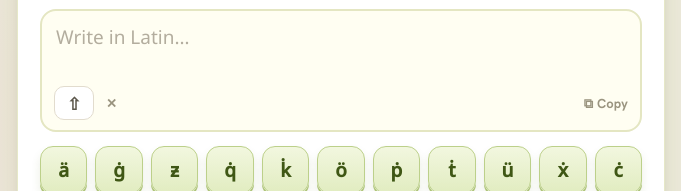
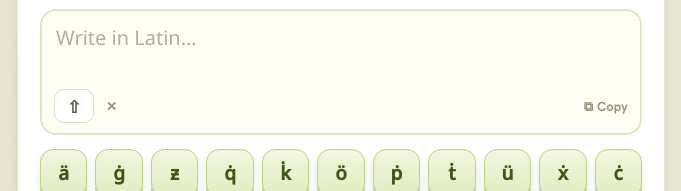
Before and after one commit to DorianMuzi/chechen-latin-script-web, a plain HTML site: page docs/index.html in a window 1280 px wide. Shown: the part 394-585 px from the top of the page, 299-980 px from the left. Drawn offline with Linux system fonts and the light colour scheme.

Commit message:
Web: Latin field one pixel larger than the Cyrillic result (balances the look of the two scripts)
Co-Authored-By: Claude Sonnet 5.5 <noreply@anthropic.com>

```diff
--- a/docs/styles.css
+++ b/docs/styles.css
@@ -472,7 +472,7 @@
     .alpha-field { border: 1px solid var(--n-line); background: var(--n-surface2); border-radius: 12px; padding: 8px 10px; }
     textarea#latInput {
       width: 100%; border: none; outline: none; resize: none; background: transparent; display: block;
-      font: 400 16px/1.5 'Noto Sans', sans-serif; color: var(--accent-strong); min-height: 48px; max-height: 120px;
+      font: 400 17px/1.5 'Noto Sans', sans-serif; color: var(--accent-strong); min-height: 48px; max-height: 120px;
       scrollbar-width: thin; scrollbar-color: var(--n-scroll) transparent;
     }
     .alpha-field-actions { display: flex; align-items: center; justify-content: space-between; margin-top: 4px; }
@@ -827,7 +827,7 @@ body.web .alpha-toggle:hover { background: var(--accent-tint); color: var(--bran
 body.web .alpha-toggle .alpha-glyph { font-size: 18px; width: 22px; }
 body.web .alpha-body { margin-top: 12px; }
 body.web .alpha-field { border: 2px solid var(--border-field); background: var(--surface-field); border-radius: 16px; padding: 10px 12px; }
-body.web textarea#latInput { font-size: 19px; font-weight: 400; color: var(--accent-strong); min-height: 52px; }
+body.web textarea#latInput { font-size: 20px; font-weight: 400; color: var(--accent-strong); min-height: 52px; }
 body.web .alpha-field-actions .btn-copy { font-weight: 700; }
 body.web .alpha-shift { height: 34px; min-width: 40px; border-radius: 10px; border-width: 1.5px; font-size: 17px; }
 body.web .alpha-keys { grid-template-columns: repeat(auto-fill, minmax(44px, 1fr)); gap: 8px; margin-top: 14px; }
--- a/docs/sw.js
+++ b/docs/sw.js
@@ -1,5 +1,5 @@
 /* Généré par tools/build.cjs. Met le site en cache pour qu'il fonctionne hors ligne. */
-const CACHE = "cls-web-aab15aec43";
+const CACHE = "cls-web-161b130ae2";
 const FILES = [
   "./",
   "LICENSE",
--- a/tools/web.css
+++ b/tools/web.css
@@ -205,7 +205,7 @@ body.web .alpha-toggle:hover { background: var(--accent-tint); color: var(--bran
 body.web .alpha-toggle .alpha-glyph { font-size: 18px; width: 22px; }
 body.web .alpha-body { margin-top: 12px; }
 body.web .alpha-field { border: 2px solid var(--border-field); background: var(--surface-field); border-radius: 16px; padding: 10px 12px; }
-body.web textarea#latInput { font-size: 19px; font-weight: 400; color: var(--accent-strong); min-height: 52px; }
+body.web textarea#latInput { font-size: 20px; font-weight: 400; color: var(--accent-strong); min-height: 52px; }
 body.web .alpha-field-actions .btn-copy { font-weight: 700; }
 body.web .alpha-shift { height: 34px; min-width: 40px; border-radius: 10px; border-width: 1.5px; font-size: 17px; }
 body.web .alpha-keys { grid-template-columns: repeat(auto-fill, minmax(44px, 1fr)); gap: 8px; margin-top: 14px; }
```
Also changed, not shown: 1 other file.
